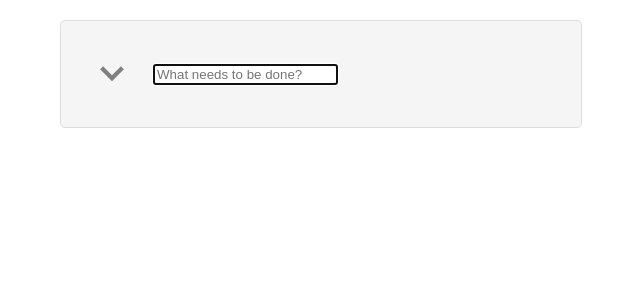
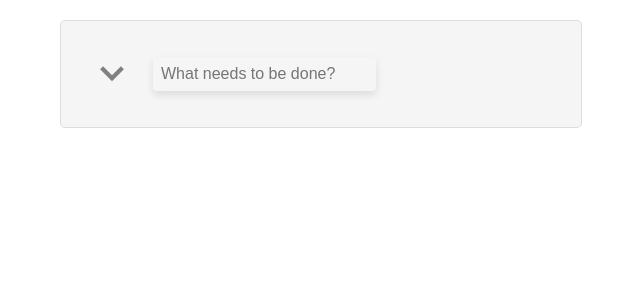
Before and after one commit to noorie-esmaili/todo-mvc, a React (Create React App) app: page / in a window 1280 px wide. Shown: the top 300 px of the page, without its empty margins (319-959 px from the left). Built offline with nearby package versions, Linux system fonts and the light colour scheme.

Commit message:
fix header and todo input css

```diff
--- a/src/components/TodoInput.tsx
+++ b/src/components/TodoInput.tsx
@@ -1,6 +1,7 @@
 import React, { useState } from "react";
 import { addTodoItem } from "../features/todoController.tsx";
 import Task from "../model/Task.ts";
+import "../css/todoinput.scss"
 
 interface TodoInputProps {
     onSave: (value: Task) => void;
@@ -29,6 +30,7 @@ const TodoInput: React.FC<TodoInputProps> = ({ onSave }) => {
             type="text"
             placeholder="What needs to be done?"
             value={inputValue}
+            className="todo-input"
             onChange={handleInputChange}
             onKeyDown={handleKeyDown}
             autoFocus
--- /dev/null
+++ b/src/css/todoinput.scss
@@ -0,0 +1,13 @@
+.todo-input {
+    border: none;
+    outline: none;
+    font-size: 16px;
+    padding: 8px;
+    border-radius: 4px;
+    background-color: #f5f5f5;
+    transition: box-shadow 0.3s ease;
+  }
+
+  .todo-input:focus {
+    box-shadow: 0 4px 8px rgba(0, 0, 0, 0.1);
+  }
```
